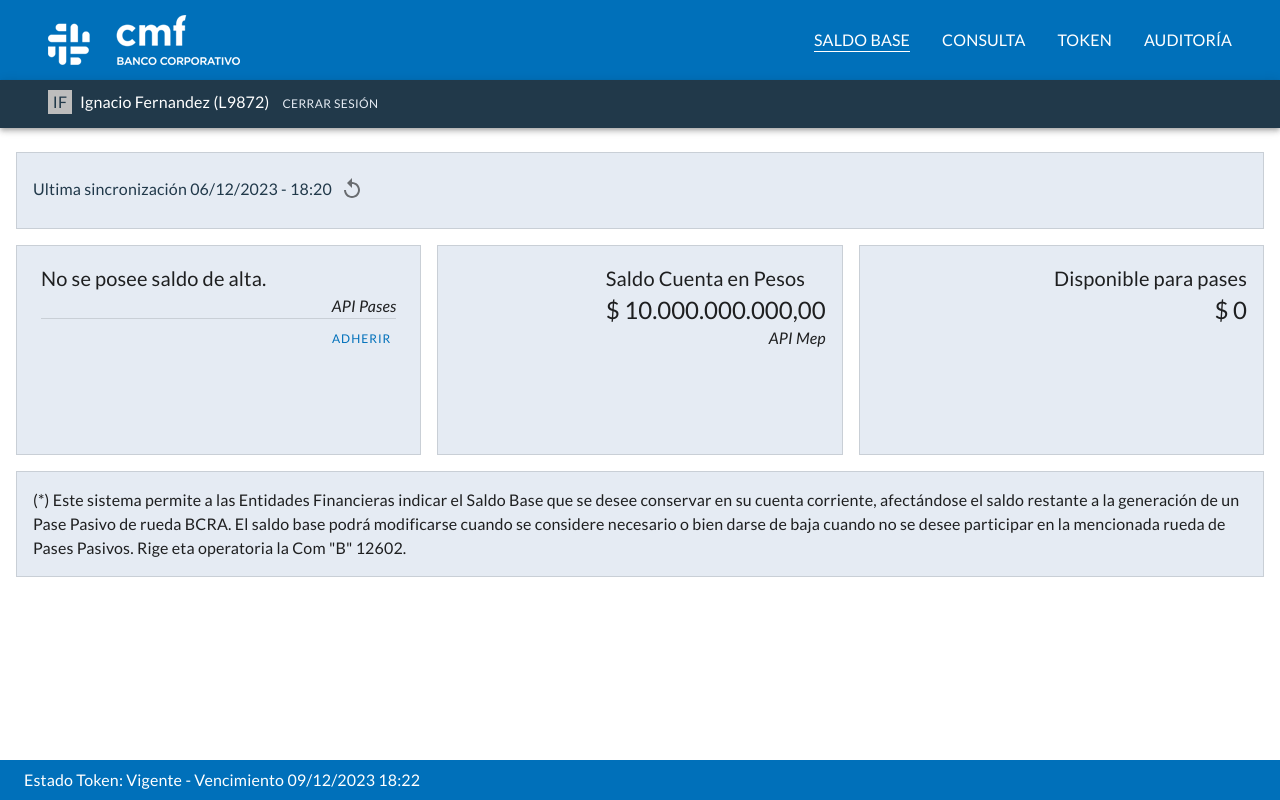
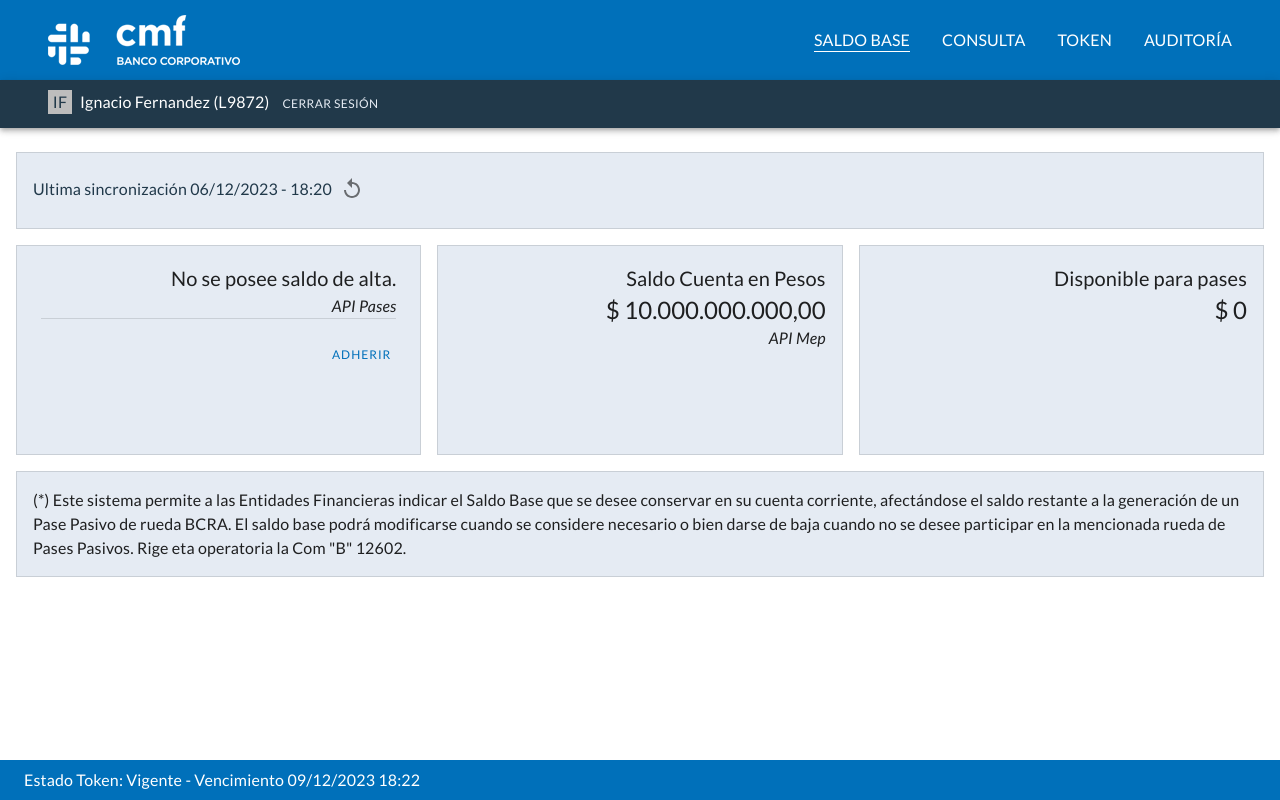
Before and after one commit to SergioDLR/bancoCMF-Pases, a React (Vite) app: page / in a window 1280 px wide. Built offline with nearby package versions, Linux system fonts and the light colour scheme.

Commit message:
Update RuedaContainer.tsx

```diff
--- a/src/containers/rueda/RuedaContainer.tsx
+++ b/src/containers/rueda/RuedaContainer.tsx
@@ -182,14 +182,18 @@ const RuedaContainer = () => {
             {!loading ? (
               <Box paddingY={2} paddingX={3}>
                 {saldoEnRueda ? (
-                  <>
-                    <Typography variant="h6">Afecta saldo a partir de</Typography>
+                  <Box>
+                    <Typography textAlign={'end'} variant="h6">
+                      Saldo Base
+                    </Typography>
                     <Typography textAlign={'end'} variant="h5">
                       $ {saldoEnRueda}
                     </Typography>
-                  </>
+                  </Box>
                 ) : (
-                  <Typography variant="h6">No se posee saldo de alta.</Typography>
+                  <Typography textAlign={'end'} variant="h6">
+                    No se posee saldo de alta.
+                  </Typography>
                 )}
 
                 <Typography sx={{ fontStyle: 'italic' }} textAlign={'end'} variant="body1">
@@ -198,28 +202,21 @@ const RuedaContainer = () => {
                 <Divider />
                 <Box display={'flex'}>
                   {saldoEnRueda ? (
-                    <Box marginLeft={'auto'} gap={1} display={'flex'}>
+                    <Box marginLeft={'auto'} gap={1} display={'flex'} mt={2}>
                       <Button
                         variant="text"
                         size="small"
                         onClick={() => setOpenBaja(true)}
-                        color="error"
                         disabled={Boolean(request.saldo)}
                       >
                         <Typography variant="overline">desadherir</Typography>
                       </Button>
-                      <Button
-                        variant="text"
-                        size="small"
-                        onClick={handleOpen}
-                        color="success"
-                        disabled={Boolean(request.saldo)}
-                      >
+                      <Button variant="text" size="small" onClick={handleOpen} disabled={Boolean(request.saldo)}>
                         <Typography variant="overline">Modificar</Typography>
                       </Button>
                     </Box>
                   ) : (
-                    <Box marginLeft={'auto'} gap={1} display={'flex'}>
+                    <Box marginLeft={'auto'} gap={1} display={'flex'} mt={2}>
                       <Button variant="text" size="small" onClick={handleOpen} disabled={Boolean(request.saldo)}>
                         <Typography variant="overline">Adherir</Typography>
                       </Button>
@@ -240,7 +237,9 @@ const RuedaContainer = () => {
           <Box display={'flex'} alignItems={'flex-end'} flexDirection={'column'}>
             {!loading ? (
               <Box paddingY={2} paddingX={2}>
-                <Typography variant="h6">Saldo Cuenta en Pesos</Typography>
+                <Typography textAlign={'end'} variant="h6">
+                  Saldo Cuenta en Pesos
+                </Typography>
                 <Typography textAlign={'end'} variant="h5">
                   $ {moneyParse(saldoCuenta)}
                 </Typography>
@@ -251,7 +250,9 @@ const RuedaContainer = () => {
               </Box>
             ) : (
               <Box paddingY={2} paddingX={2}>
-                <Typography variant="h6">Saldo Cuenta en Pesos</Typography>
+                <Typography textAlign={'end'} variant="h6">
+                  Saldo Cuenta en Pesos
+                </Typography>
                 <Skeleton sx={{ marginLeft: 'auto' }} height={'50px'} width={'120px'} animation={'wave'} />
               </Box>
             )}
@@ -262,7 +263,9 @@ const RuedaContainer = () => {
           <Box display={'flex'} alignItems={'flex-end'} flexDirection={'column'}>
             {!loading ? (
               <Box paddingY={2} paddingX={2}>
-                <Typography variant="h6">Disponible para pases</Typography>
+                <Typography textAlign={'end'} variant="h6">
+                  Disponible para pases
+                </Typography>
                 <Typography variant="h5" textAlign={'end'}>
                   ${' '}
                   {saldoEnRueda
```
